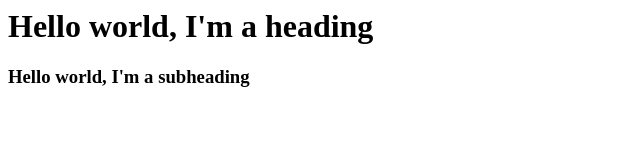
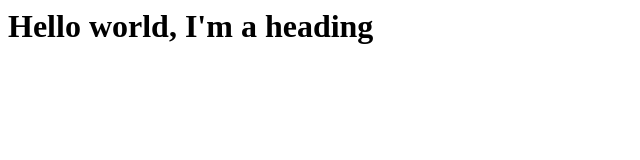
Before and after one commit to Abnerdotel/PrimerParcialElectiva2, a website: page src/index.html in a window 1280 px wide. Shown: the whole page, without its empty margins (0-640 px from the left). Drawn offline with Linux system fonts and the light colour scheme.

Commit message:
"h3 deleted"

```diff
--- a/src/index.html
+++ b/src/index.html
@@ -1,3 +1 @@
 <h1> Hello world, I'm a heading </h1>
-
-<h3>  Hello world, I'm a subheading </h3>
```
